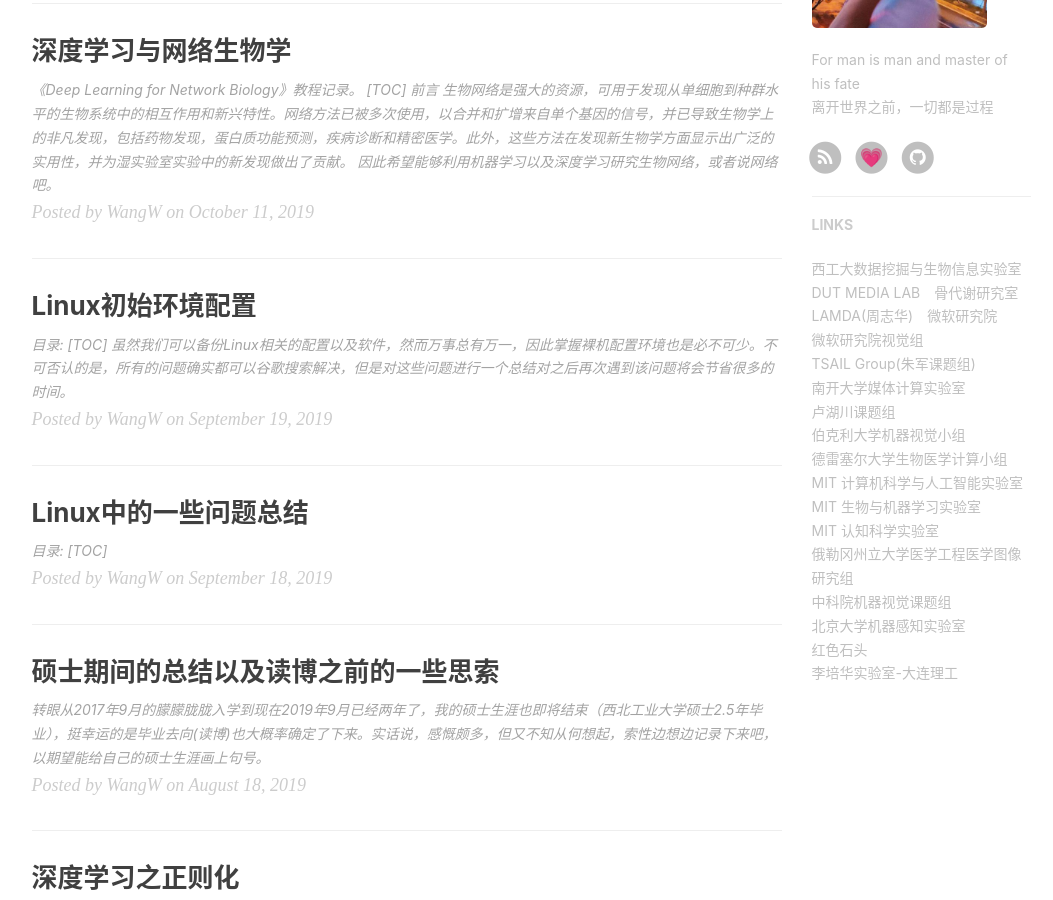
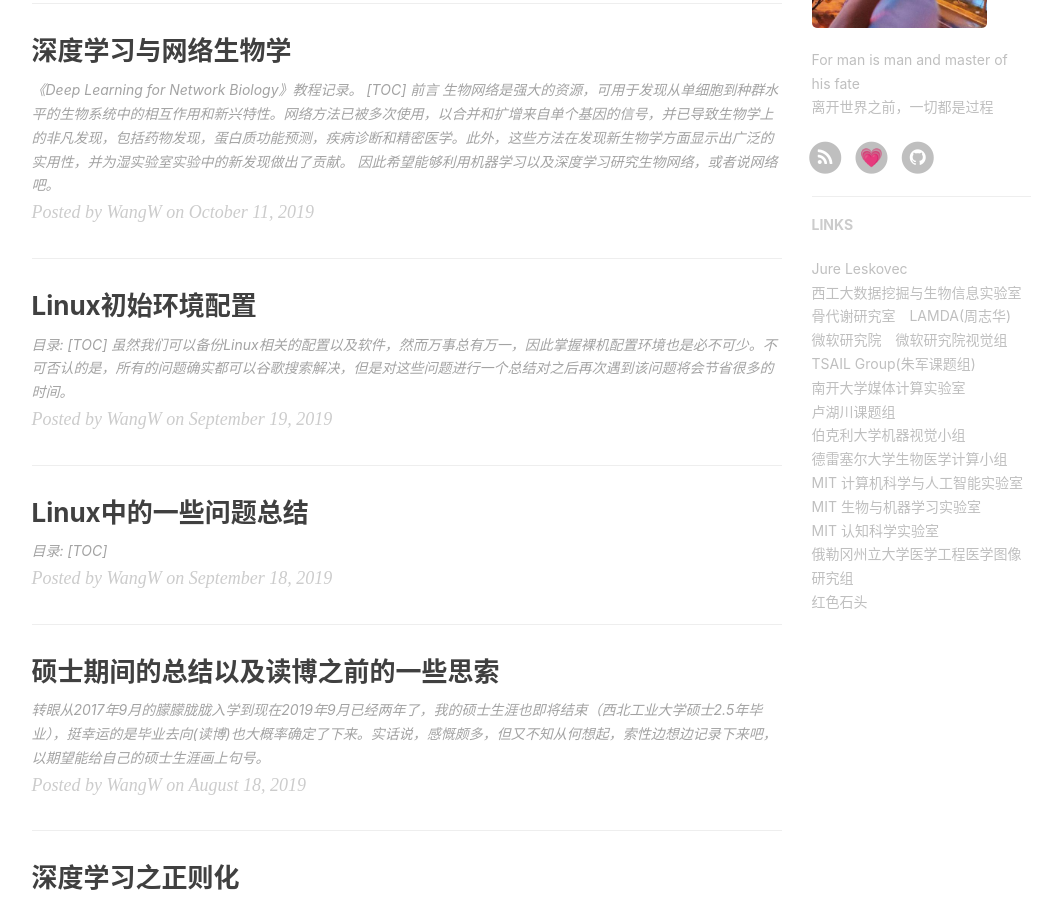
Before and after one commit to ilikewind/Myblog, a Jekyll site: the page built from index.html, in a window 1280 px wide and 900 px high, scrolled down 1030 px. Shown: the whole window, without its empty margins (136-1189 px from the left). Built offline with Jekyll 4.4.1, drawn with Linux system fonts in a browser that asks for light colours; nearby versions of some CDN libraries; the list of posts is cut into pages by our own code; comment, search, counter and statistics services are not loaded.

Commit message:
add friend

```diff
--- a/_config.yml
+++ b/_config.yml
@@ -113,12 +113,16 @@ page-mathjax: false
 # Friends
 friends: [
     {
+      title: "Jure Leskovec",
+      href: "https://cs.stanford.edu/~jure/"
+    },
+    {
+      titile: "Xin Yang-医学图像处理小组",
+      href: "https://sites.google.com/view/xinyang/home"
+    },
+    {
       title: "西工大数据挖掘与生物信息实验室",
       href: "http://www.nwpu-bioinformatics.com/"
-    },
-    {
-      title: "DUT MEDIA LAB ",
-      href: "http://dutmedia.org/"
     },
     {
       title: "骨代谢研究室",
@@ -173,19 +177,7 @@ friends: [
       href: "https://bme.osu.edu/research/bioimaging"
     },
     {
-      title: "中科院机器视觉课题组",
-      href: "http://vision.ia.ac.cn/zh/index_cn.html"
-    },
-    {
-      title: "北京大学机器感知实验室",
-      href: "http://www.klmp.pku.edu.cn/Faculty/Researcher.html"
-    },
-    {
       title: "红色石头",
       href: "http://redstonewill.com/"
     },
-    {
-      title: "李培华实验室-大连理工",
-      href: "http://peihuali.org/home.html"
-    }
 ]
```
